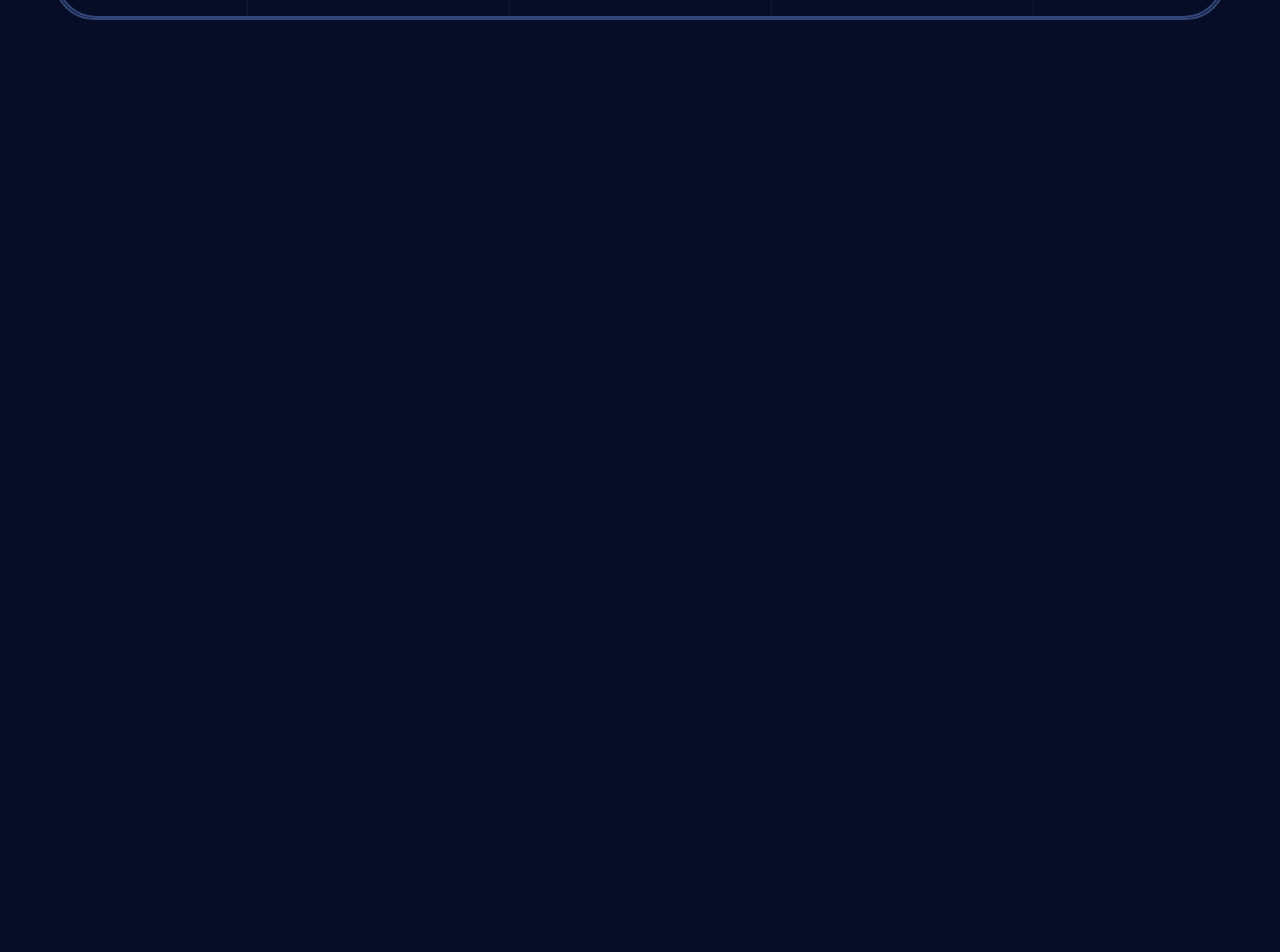
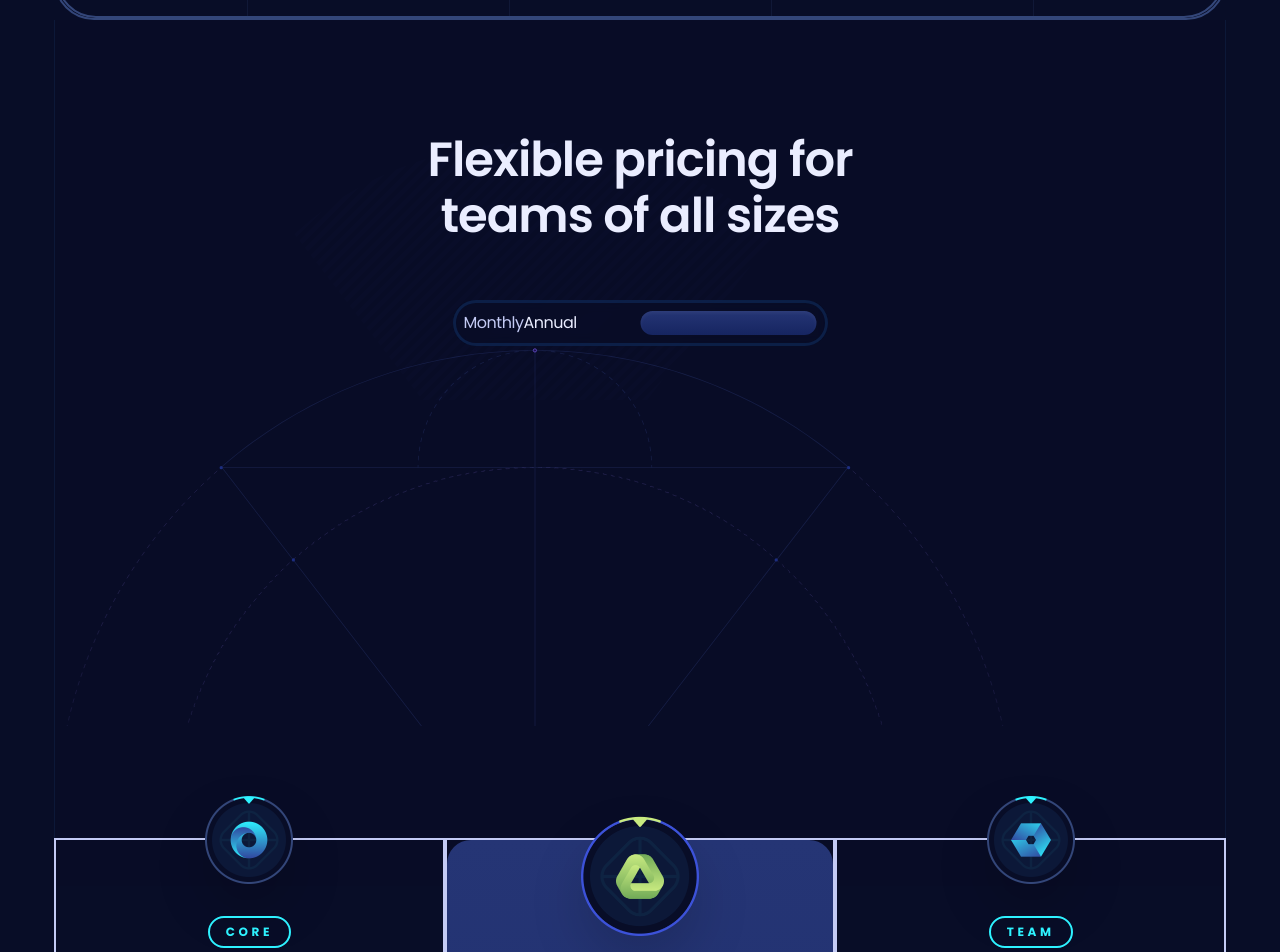
Before and after one commit to Udaybandari/Landingpage_Project-, a React (Vite) app: page / in a window 1280 px wide. Shown: the part 1820-2772 px from the top of the page. Before the commit the page ends 1840 px from the top, so only its background shows below. Built offline with nearby package versions, Linux system fonts and the light colour scheme.

Commit message:
added another component

```diff
--- a/package.json
+++ b/package.json
@@ -13,6 +13,7 @@
     "@tailwindcss/vite": "^4.1.11",
     "clsx": "^2.1.1",
     "react": "^19.1.0",
+    "react-countup": "^6.5.3",
     "react-dom": "^19.1.0",
     "react-scroll": "^1.9.3",
     "tailwindcss": "^4.1.11"
--- a/src/App.jsx
+++ b/src/App.jsx
@@ -1,6 +1,7 @@
 import Features from "./components/Sections/Features"
 import Header from "./components/Sections/Header"
 import Hero from "./components/Sections/Hero"
+import Pricing from "./components/Sections/Pricing"
 
 
 function App() {
@@ -10,6 +11,7 @@
   <Header/>
   <Hero/>
   <Features/>
+  <Pricing/>
 </main>
   )
 }
--- /dev/null
+++ b/src/components/Sections/Pricing.jsx
@@ -0,0 +1,167 @@
+import { Element } from "react-scroll";
+import { useState } from "react";
+import clsx from "clsx";
+import CountUp from "react-countup";
+import { plans } from "../constants/index.jsx";
+import Button from "../Button.jsx";
+
+const Pricing = () => {
+  const [monthly, setMonthly] = useState(false);
+
+  return (
+    <section>
+      <Element name="pricing">
+        <div className="container">
+          <div className="max-w-960 pricing-head_before relative mx-auto border-l border-r border-s2 bg-s1/50 pb-40 pt-28 max-xl:max-w-4xl max-lg:border-none max-md:pb-32 max-md:pt-16">
+            <h3 className="h3 max-lg:h4 max-md:h5 z-3 relative mx-auto mb-14 max-w-lg text-center text-p4 max-md:mb-11 max-sm:max-w-sm">
+              Flexible pricing for teams of all sizes
+            </h3>
+
+            <div className="relative z-4 mx-auto flex w-[375px] rounded-3xl border-[3px] border-s4/25 bg-s1/50 p-2 backdrop-blur-[6px] max-md:w-[310px]">
+              <button
+                className={clsx("pricing-head_btn", monthly && "text-p4")}
+                onClick={() => setMonthly(true)}
+              >
+                Monthly
+              </button>
+              <button
+                className={clsx("pricing-head_btn", !monthly && "text-p4")}
+                onClick={() => setMonthly(false)}
+              >
+                Annual
+              </button>
+
+              <div
+                className={clsx(
+                  "g4 rounded-14 before:h-100 pricing-head_btn_before absolute left-2 top-2 h-[calc(100%-16px)] w-[calc(50%-8px)] overflow-hidden shadow-400 transition-transform duration-500",
+                  !monthly && "translate-x-full",
+                )}
+              />
+            </div>
+
+            <div className="pricing-bg">
+              <img
+                src="/images/bg-outlines.svg"
+                width={960}
+                height={380}
+                alt="outline"
+                className="relative z-2"
+              />
+              <img
+                src="/images/bg-outlines-fill.png"
+                width={960}
+                height={380}
+                alt="outline"
+                className="absolute inset-0 opacity-5 mix-blend-soft-light"
+              />
+            </div>
+          </div>
+
+          {/*  pricing section*/}
+          <div className="scroll-hide relative z-2 -mt-12 flex items-start max-xl:gap-5 max-xl:overflow-auto max-xl:pt-6">
+            {plans.map((plan, index) => (
+              <div
+                key={plan.id}
+                className="pricing-plan_first pricing-plan_last pricing-plan_odd pricing-plan_even relative border-2 p-7 max-xl:min-w-80 max-lg:rounded-3xl xl:w-[calc(33.33%+2px)]"
+              >
+                {index === 1 && (
+                  <div className="g4 absolute h-330 left-0 right-0 top-0 z-1 rounded-tl-3xl rounded-tr-3xl" />
+                )}
+
+                <div
+                  className={clsx(
+                    "absolute left-0 right-0 z-2 flex items-center justify-center",
+                    index === 1 ? "-top-6" : "-top-6 xl:-top-11",
+                  )}
+                >
+                  <img
+                    src={plan.logo}
+                    alt={plan.title}
+                    className={clsx(
+                      "object-contain drop-shadow-2xl",
+                      index === 1 ? "size-[120px]" : "size-[88px]",
+                    )}
+                  />
+                </div>
+
+                <div
+                  className={clsx(
+                    "relative flex flex-col items-center",
+                    index === 1 ? "pt-24" : "pt-12",
+                  )}
+                >
+                  <div
+                    className={clsx(
+                      "small-2 rounded-20 relative z-2 mx-auto mb-6 border-2 px-4 py-1.5 uppercase",
+                      index === 1 ? "border-p3 text-p3" : "border-p1 text-p1",
+                    )}
+                  >
+                    {plan.title}
+                  </div>
+
+                  <div className="relative z-2 flex items-center justify-center">
+                    <div
+                      className={clsx(
+                        "h-num flex items-start",
+                        index === 1 ? "text-p3" : "text-p4",
+                      )}
+                    >
+                      ${" "}
+                      <CountUp
+                        start={plan.priceMonthly}
+                        end={monthly ? plan.priceMonthly : plan.priceYearly}
+                        duration={0.4}
+                        useEasing={false}
+                        preserveValue
+                      />
+                    </div>
+                    <div className="small-1 relative top-3 ml-1 uppercase">
+                      / mo
+                    </div>
+                  </div>
+                </div>
+
+                <div
+                  className={clsx(
+                    "body-1 relative z-2 mb-10 w-full border-b-s2 pb-9 text-center text-p4",
+                    index === 1 && "border-b",
+                  )}
+                >
+                  {plan.caption}
+                </div>
+
+                <ul className="mx-auto space-y-4 xl:px-7">
+                  {plan.features.map((feature) => (
+                    <li
+                      key={feature}
+                      className="relative flex items-center gap-5"
+                    >
+                      <img
+                        src={"/images/check.png"}
+                        alt="check"
+                        className="size-10 object-contain"
+                      />
+                      <p className="flex-1">{feature}</p>
+                    </li>
+                  ))}
+                </ul>
+
+                <div className="mt-10 flex w-full justify-center">
+                  <Button icon={plan.icon}>Get Started</Button>
+                </div>
+
+                {index === 1 && (
+                  <p className="small-compact mt-9 text-center text-p3 before:mx-2.5 before:content-['-'] after:mx-2.5 after:content-['-']">
+                    Limited time offer
+                  </p>
+                )}
+              </div>
+            ))}
+          </div>
+        </div>
+      </Element>
+    </section>
+  );
+};
+
+export default Pricing;
```
Also changed, not shown: 1 other file (tests, documents, lock files or other folders).
